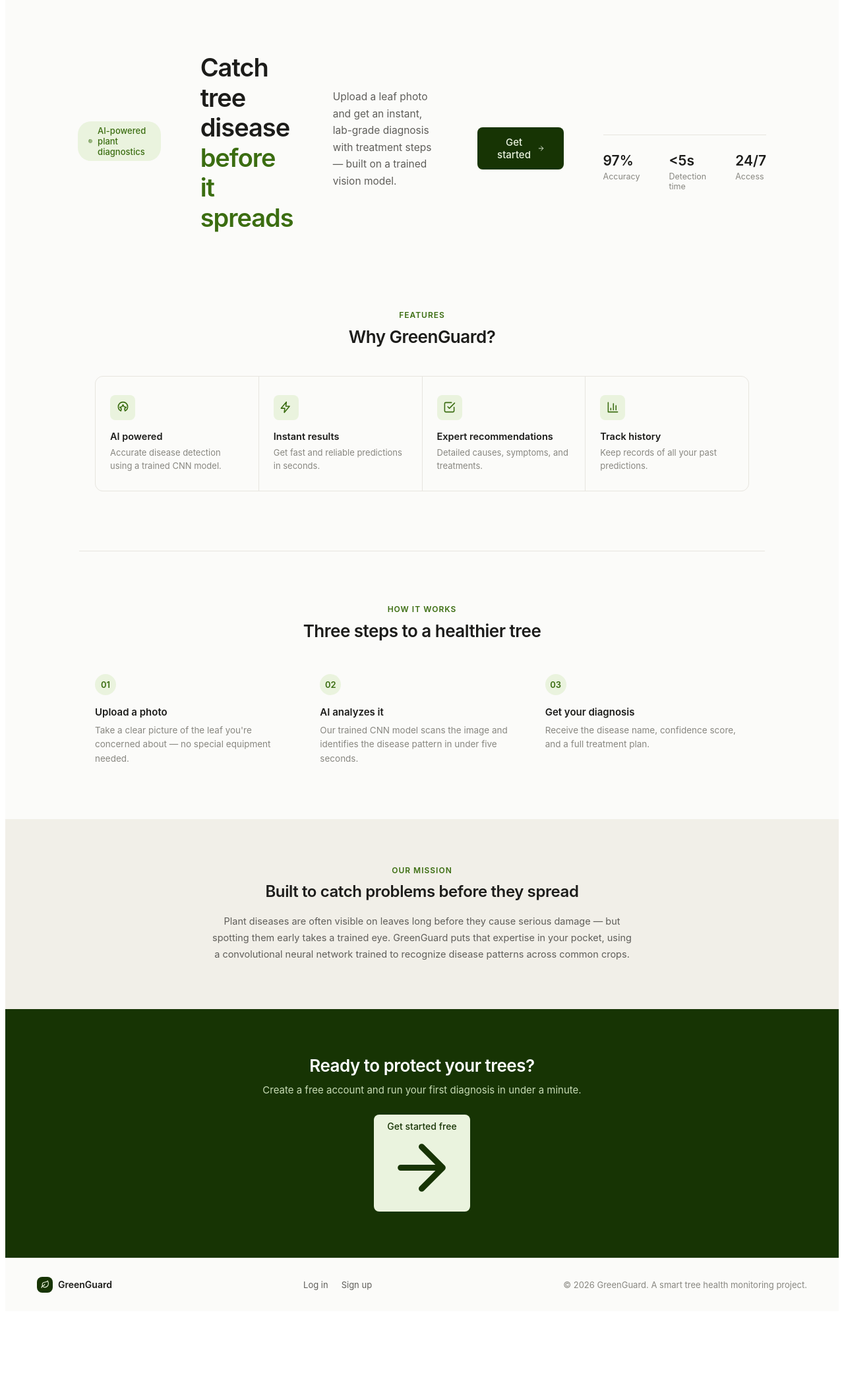
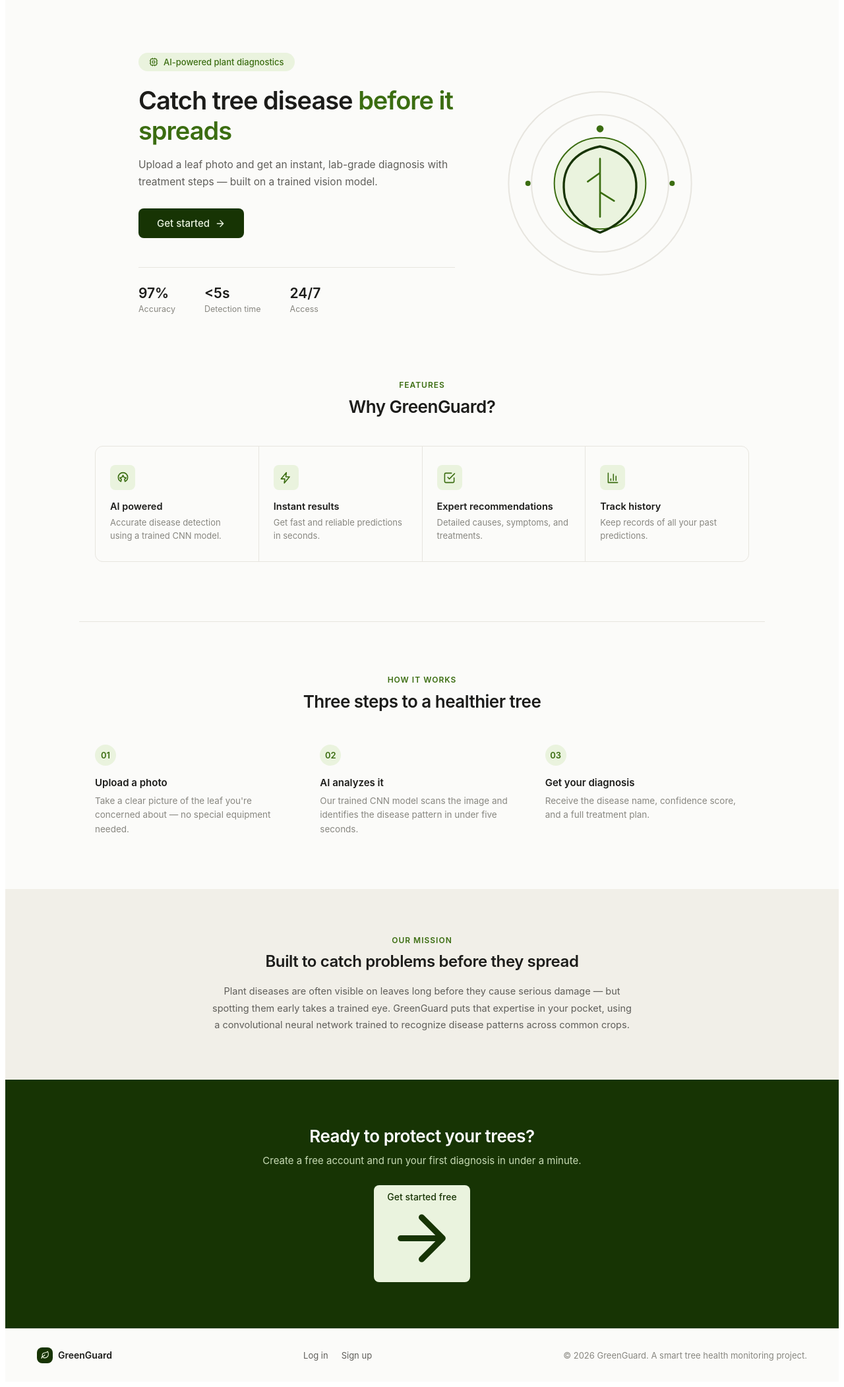
Before and after one commit to khushbugupta-hub/greenguard, a Flask app: page / in a window 1280 px wide. Shown: the part 82-2185 px from the top of the page at 66% size. Before the commit the page ends 2042 px from the top, so only its background shows below. Run offline with Flask 3, Linux system fonts and the light colour scheme; some libraries are stand-ins or nearby versions.

Commit message:
fix missing hero wrapper divs

```diff
--- a/templates/index.html
+++ b/templates/index.html
@@ -23,6 +23,7 @@
   </nav>
 
   <section class="landing-hero">
+    <div class="hero-text">
       <div class="hero-eyebrow">
         <svg viewBox="0 0 24 24" fill="none" stroke="currentColor" stroke-width="2" stroke-linecap="round" stroke-linejoin="round"><rect x="4" y="4" width="16" height="16" rx="2"/><rect x="9" y="9" width="6" height="6"/><path d="M9 2v2M15 2v2M9 20v2M15 20v2M2 9h2M2 15h2M20 9h2M20 15h2"/></svg>
         AI-powered plant diagnostics
@@ -49,6 +50,20 @@
           <div class="hero-stat-num">24/7</div>
           <div class="hero-stat-label">Access</div>
         </div>
+      </div>
+    </div>
+
+    <div class="hero-visual">
+      <svg viewBox="0 0 240 240" width="100%" height="100%">
+        <circle cx="120" cy="120" r="104" fill="none" stroke="#e7e5df" stroke-width="1.5"/>
+        <circle cx="120" cy="120" r="78" fill="none" stroke="#e7e5df" stroke-width="1.5"/>
+        <circle cx="120" cy="120" r="52" fill="#eaf3de" stroke="#3b6d11" stroke-width="1.5"/>
+        <path d="M120 78c-30 6-46 26-40 58 6 22 24 34 40 40 16-6 34-18 40-40 6-32-10-52-40-58Z" fill="none" stroke="#173404" stroke-width="2.5" stroke-linejoin="round"/>
+        <path d="M120 92v66M120 108l-14 10M120 130l16 10" stroke="#3b6d11" stroke-width="2" stroke-linecap="round"/>
+        <circle cx="120" cy="58" r="4" fill="#3b6d11"/>
+        <circle cx="202" cy="120" r="3" fill="#3b6d11"/>
+        <circle cx="38" cy="120" r="3" fill="#3b6d11"/>
+      </svg>
     </div>
   </section>
 
```
Lines whose indentation alone changed are shown as unchanged.
